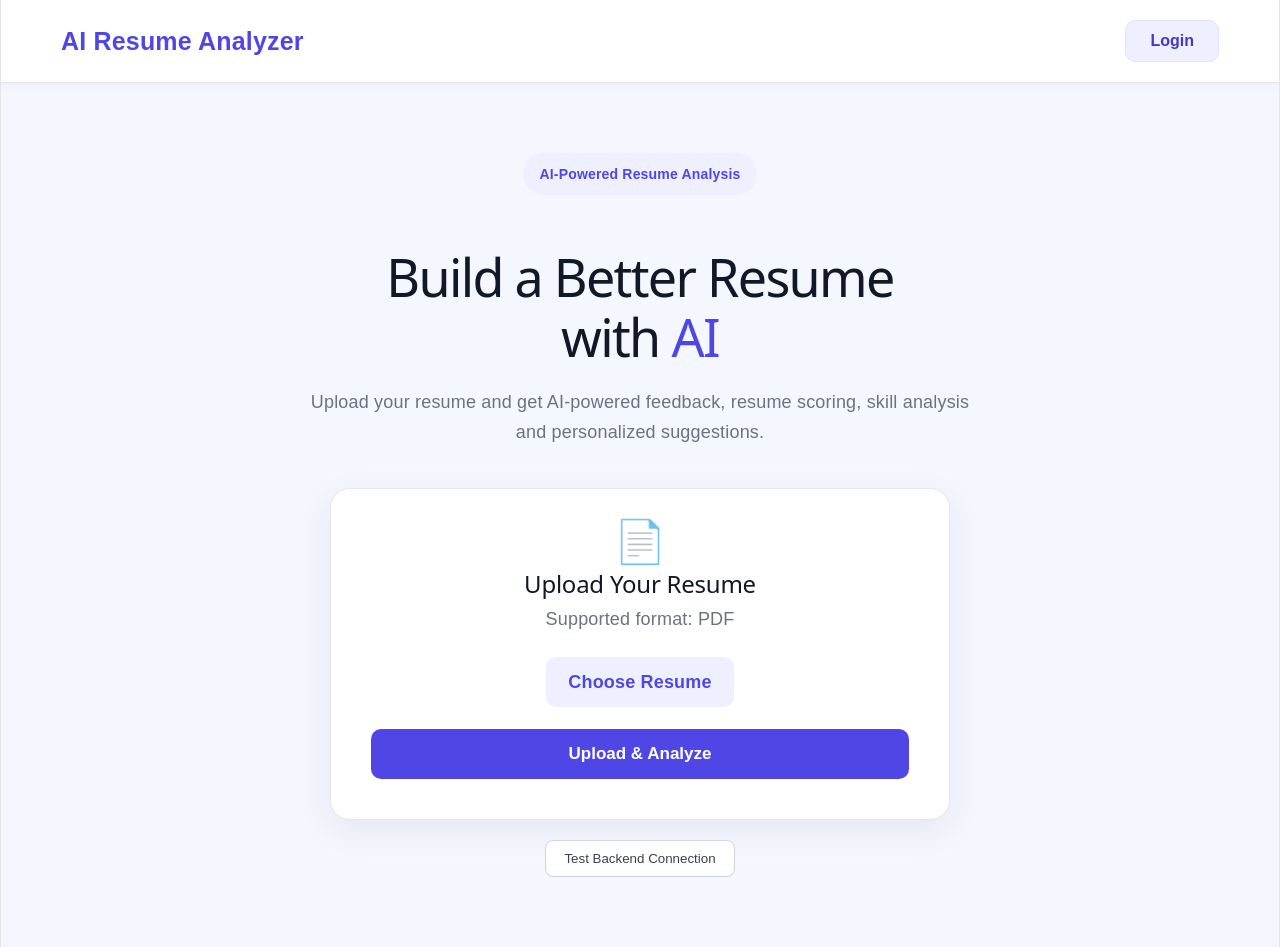
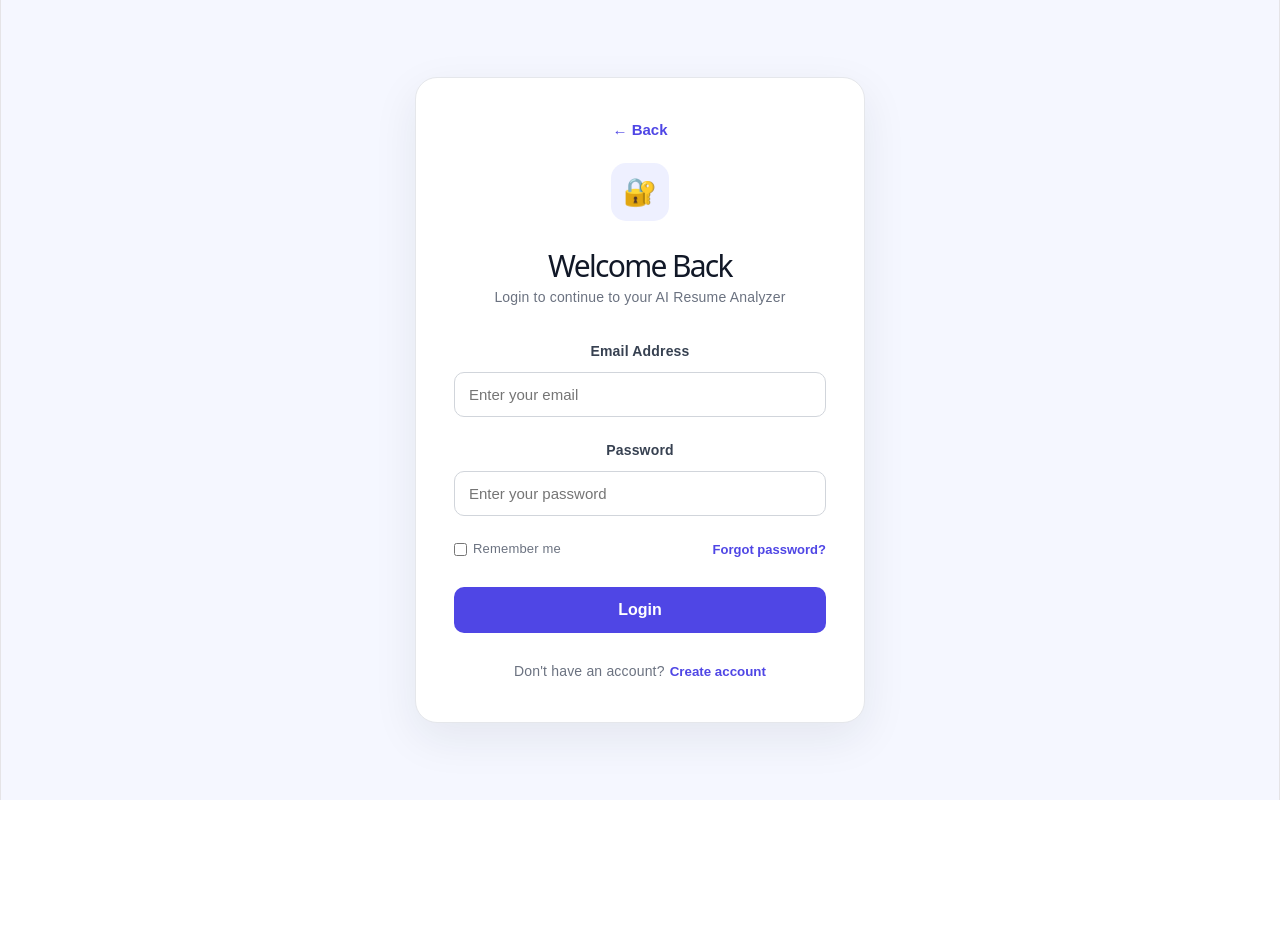
Before and after one commit to mayankkumar10248/AI-Resume-Analyzer, a React (Vite) app in the folder client/: page / in a window 1280 px wide. Both pictures are taken after a click on the button "Login". After the commit the page ends 800 px from the top, so only its background shows below. Built offline with nearby package versions, Linux system fonts and the light colour scheme.

Commit message:
Add login page UI

```diff
--- a/client/src/App.jsx
+++ b/client/src/App.jsx
@@ -1,13 +1,17 @@
  import { useState } from "react";
 import "./App.css";
+import Login from "./Login";
 
 function App() {
+  const [showLogin, setShowLogin] = useState(false);
+
   const [selectedFile, setSelectedFile] = useState(null);
   const [message, setMessage] = useState("");
   const [loading, setLoading] = useState(false);
   const [analysis, setAnalysis] = useState("");
   const [resumeText, setResumeText] = useState("");
 
+  // Select resume
   const handleFileChange = (event) => {
     const file = event.target.files[0];
 
@@ -19,11 +23,15 @@ function App() {
     setResumeText("");
   };
 
+  // Test backend
   const testBackend = async () => {
     try {
       setLoading(true);
 
-      const response = await fetch("http://localhost:5000/api/test");
+      const response = await fetch(
+        "http://localhost:5000/api/test"
+      );
+
       const data = await response.json();
 
       setMessage(data.message);
@@ -35,6 +43,7 @@ function App() {
     }
   };
 
+  // Upload resume
   const handleUpload = async () => {
     if (!selectedFile) {
       setMessage("Please select a resume first.");
@@ -48,6 +57,7 @@ function App() {
       setResumeText("");
 
       const formData = new FormData();
+
       formData.append("resume", selectedFile);
 
       const response = await fetch(
@@ -61,7 +71,9 @@ function App() {
       const data = await response.json();
 
       if (!response.ok) {
-        throw new Error(data.message || "Upload failed");
+        throw new Error(
+          data.message || "Upload failed"
+        );
       }
 
       setMessage(data.message);
@@ -77,16 +89,22 @@ function App() {
     }
   };
 
-  // Extract a section from the AI response
+  // Extract section from AI response
   const getSection = (title, nextTitles = []) => {
     if (!analysis) return "";
 
-    const escapedTitle = title.replace(/[.*+?^${}()|[\]\\]/g, "\\$&");
+    const escapedTitle = title.replace(
+      /[.*+?^${}()|[\]\\]/g,
+      "\\$&"
+    );
 
     let endPattern = nextTitles.length
       ? `(?=\\n\\s*(?:${nextTitles
           .map((item) =>
-            item.replace(/[.*+?^${}()|[\]\\]/g, "\\$&")
+            item.replace(
+              /[.*+?^${}()|[\]\\]/g,
+              "\\$&"
+            )
           )
           .join("|")})\\s*:?)`
       : "$";
@@ -101,6 +119,7 @@ function App() {
     return match ? match[1].trim() : "";
   };
 
+  // Convert section text into list items
   const cleanItems = (text) => {
     if (!text) return [];
 
@@ -114,14 +133,19 @@ function App() {
       .filter(Boolean);
   };
 
+  // Resume score
   const scoreMatch = analysis.match(
     /Resume Score\s*:\s*(\d+)/i
   );
 
-  const score = scoreMatch ? Number(scoreMatch[1]) : null;
+  const score = scoreMatch
+    ? Number(scoreMatch[1])
+    : null;
 
+  // Technical skills
   const technicalSkills = cleanItems(
     getSection("Technical Skills", [
+      "Soft Skills",
       "Strengths",
       "Weaknesses",
       "Missing Skills",
@@ -129,6 +153,17 @@ function App() {
     ])
   );
 
+  // Soft skills
+  const softSkills = cleanItems(
+    getSection("Soft Skills", [
+      "Strengths",
+      "Weaknesses",
+      "Missing Skills",
+      "Suggestions",
+    ])
+  );
+
+  // Strengths
   const strengths = cleanItems(
     getSection("Strengths", [
       "Weaknesses",
@@ -137,6 +172,7 @@ function App() {
     ])
   );
 
+  // Weaknesses
   const weaknesses = cleanItems(
     getSection("Weaknesses", [
       "Missing Skills",
@@ -144,26 +180,44 @@ function App() {
     ])
   );
 
+  // Missing skills
   const missingSkills = cleanItems(
-    getSection("Missing Skills", ["Suggestions"])
+    getSection("Missing Skills", [
+      "Suggestions",
+    ])
   );
 
+  // Suggestions
   const suggestions = cleanItems(
     getSection("Suggestions")
   );
+
+  // Show login page
+  if (showLogin) {
+    return (
+      <Login
+        onBack={() => setShowLogin(false)}
+      />
+    );
+  }
 
   return (
     <div className="app">
 
       {/* NAVBAR */}
       <header className="navbar">
+
         <div className="logo">
           AI Resume Analyzer
         </div>
 
-        <button className="login-button">
+        <button
+          className="login-button"
+          onClick={() => setShowLogin(true)}
+        >
           Login
         </button>
+
       </header>
 
       {/* HERO */}
@@ -194,11 +248,16 @@ function App() {
               📄
             </div>
 
-            <h2>Upload Your Resume</h2>
+            <h2>
+              Upload Your Resume
+            </h2>
 
-            <p>Supported format: PDF</p>
+            <p>
+              Supported format: PDF
+            </p>
 
             <label className="choose-file-button">
+
               Choose Resume
 
               <input
@@ -207,12 +266,20 @@ function App() {
                 hidden
                 onChange={handleFileChange}
               />
+
             </label>
 
             {selectedFile && (
               <div className="selected-file">
-                <span>Selected file</span>
-                <strong>{selectedFile.name}</strong>
+
+                <span>
+                  Selected file
+                </span>
+
+                <strong>
+                  {selectedFile.name}
+                </strong>
+
               </div>
             )}
 
@@ -269,6 +336,7 @@ function App() {
                 <div className="score-card">
 
                   <div>
+
                     <span className="card-label">
                       RESUME SCORE
                     </span>
@@ -277,6 +345,7 @@ function App() {
                       {score}
                       <span>/100</span>
                     </h3>
+
                   </div>
 
                   <div className="score-circle">
@@ -291,27 +360,80 @@ function App() {
                 <div className="result-card">
 
                   <div className="card-heading">
+
                     <span className="card-icon">
                       💻
                     </span>
 
                     <div>
-                      <h3>Technical Skills</h3>
+
+                      <h3>
+                        Technical Skills
+                      </h3>
+
                       <p>
                         Technologies detected in your resume
                       </p>
+
                     </div>
+
                   </div>
 
                   <div className="skills-container">
-                    {technicalSkills.map((skill, index) => (
+
+                    {technicalSkills.map(
+                      (skill, index) => (
                         <span
                           className="skill-tag"
                           key={index}
                         >
                           {skill}
                         </span>
-                    ))}
+                      )
+                    )}
+
+                  </div>
+
+                </div>
+              )}
+
+              {/* SOFT SKILLS */}
+              {softSkills.length > 0 && (
+                <div className="result-card">
+
+                  <div className="card-heading">
+
+                    <span className="card-icon">
+                      🧠
+                    </span>
+
+                    <div>
+
+                      <h3>
+                        Soft Skills
+                      </h3>
+
+                      <p>
+                        Personal and professional skills
+                      </p>
+
+                    </div>
+
+                  </div>
+
+                  <div className="skills-container">
+
+                    {softSkills.map(
+                      (skill, index) => (
+                        <span
+                          className="skill-tag"
+                          key={index}
+                        >
+                          {skill}
+                        </span>
+                      )
+                    )}
+
                   </div>
 
                 </div>
@@ -322,28 +444,46 @@ function App() {
                 <div className="result-card">
 
                   <div className="card-heading">
+
                     <span className="card-icon">
                       💪
                     </span>
 
                     <div>
-                      <h3>Strengths</h3>
+
+                      <h3>
+                        Strengths
+                      </h3>
+
                       <p>
                         What your resume does well
                       </p>
+
                     </div>
+
                   </div>
 
                   <div className="item-list">
-                    {strengths.map((item, index) => (
+
+                    {strengths.map(
+                      (item, index) => (
                         <div
                           className="analysis-item"
                           key={index}
                         >
-                        <span>✓</span>
-                        <p>{item}</p>
+
+                          <span>
+                            ✓
+                          </span>
+
+                          <p>
+                            {item}
+                          </p>
+
                         </div>
-                    ))}
+                      )
+                    )}
+
                   </div>
 
                 </div>
@@ -354,28 +494,46 @@ function App() {
                 <div className="result-card">
 
                   <div className="card-heading">
+
                     <span className="card-icon">
                       ⚠️
                     </span>
 
                     <div>
-                      <h3>Weaknesses</h3>
+
+                      <h3>
+                        Weaknesses
+                      </h3>
+
                       <p>
                         Areas that could be improved
                       </p>
+
                     </div>
+
                   </div>
 
                   <div className="item-list">
-                    {weaknesses.map((item, index) => (
+
+                    {weaknesses.map(
+                      (item, index) => (
                         <div
                           className="analysis-item"
                           key={index}
                         >
-                        <span>•</span>
-                        <p>{item}</p>
+
+                          <span>
+                            •
+                          </span>
+
+                          <p>
+                            {item}
+                          </p>
+
                         </div>
-                    ))}
+                      )
+                    )}
+
                   </div>
 
                 </div>
@@ -386,27 +544,38 @@ function App() {
                 <div className="result-card">
 
                   <div className="card-heading">
+
                     <span className="card-icon">
                       🎯
                     </span>
 
                     <div>
-                      <h3>Missing Skills</h3>
+
+                      <h3>
+                        Missing Skills
+                      </h3>
+
                       <p>
                         Skills worth adding to your profile
                       </p>
+
                     </div>
+
                   </div>
 
                   <div className="skills-container">
-                    {missingSkills.map((skill, index) => (
+
+                    {missingSkills.map(
+                      (skill, index) => (
                         <span
                           className="missing-tag"
                           key={index}
                         >
                           {skill}
                         </span>
-                    ))}
+                      )
+                    )}
+
                   </div>
 
                 </div>
@@ -417,28 +586,46 @@ function App() {
                 <div className="result-card">
 
                   <div className="card-heading">
+
                     <span className="card-icon">
                       💡
                     </span>
 
                     <div>
-                      <h3>Suggestions</h3>
+
+                      <h3>
+                        Suggestions
+                      </h3>
+
                       <p>
                         Personalized recommendations
                       </p>
+
                     </div>
+
                   </div>
 
                   <div className="item-list">
-                    {suggestions.map((item, index) => (
+
+                    {suggestions.map(
+                      (item, index) => (
                         <div
                           className="analysis-item"
                           key={index}
                         >
-                        <span>→</span>
-                        <p>{item}</p>
+
+                          <span>
+                            →
+                          </span>
+
+                          <p>
+                            {item}
+                          </p>
+
                         </div>
-                    ))}
+                      )
+                    )}
+
                   </div>
 
                 </div>
@@ -446,13 +633,16 @@ function App() {
 
               {/* FALLBACK */}
               {!technicalSkills.length &&
+                !softSkills.length &&
                 !strengths.length &&
                 !weaknesses.length &&
                 !missingSkills.length &&
                 !suggestions.length && (
                   <div className="result-card">
 
-                    <h3>AI Analysis</h3>
+                    <h3>
+                      AI Analysis
+                    </h3>
 
                     <pre className="analysis-content">
                       {analysis}
--- /dev/null
+++ b/client/src/Login.css
@@ -0,0 +1,154 @@
+.login-page {
+  min-height: 100vh;
+  display: flex;
+  justify-content: center;
+  align-items: center;
+  padding: 30px 20px;
+  background: #f5f7ff;
+}
+
+.login-card {
+  width: 100%;
+  max-width: 450px;
+  padding: 38px;
+  background: #ffffff;
+  border: 1px solid #e5e7eb;
+  border-radius: 22px;
+  box-shadow: 0 15px 45px rgba(31, 41, 55, 0.08);
+}
+
+.back-button {
+  border: none;
+  background: transparent;
+  color: #4f46e5;
+  font-size: 15px;
+  font-weight: 600;
+  cursor: pointer;
+  padding: 0;
+  margin-bottom: 25px;
+}
+
+.login-header {
+  text-align: center;
+  margin-bottom: 30px;
+}
+
+.login-icon {
+  width: 58px;
+  height: 58px;
+  margin: 0 auto 15px;
+  display: flex;
+  align-items: center;
+  justify-content: center;
+  background: #eef0ff;
+  border-radius: 15px;
+  font-size: 27px;
+}
+
+.login-header h1 {
+  margin-bottom: 8px;
+  color: #111827;
+  font-size: 30px;
+}
+
+.login-header p {
+  color: #6b7280;
+  font-size: 14px;
+  line-height: 1.5;
+}
+
+.form-group {
+  margin-bottom: 20px;
+}
+
+.form-group label {
+  display: block;
+  margin-bottom: 8px;
+  color: #374151;
+  font-size: 14px;
+  font-weight: 600;
+}
+
+.form-group input {
+  width: 100%;
+  padding: 13px 14px;
+  border: 1px solid #d1d5db;
+  border-radius: 10px;
+  outline: none;
+  font-size: 15px;
+  color: #111827;
+  transition: 0.2s;
+}
+
+.form-group input:focus {
+  border-color: #4f46e5;
+  box-shadow: 0 0 0 3px rgba(79, 70, 229, 0.1);
+}
+
+.login-options {
+  display: flex;
+  justify-content: space-between;
+  align-items: center;
+  margin-bottom: 25px;
+  font-size: 13px;
+}
+
+.remember-me {
+  display: flex;
+  align-items: center;
+  gap: 6px;
+  color: #6b7280;
+}
+
+.remember-me input {
+  accent-color: #4f46e5;
+}
+
+.forgot-button {
+  border: none;
+  background: transparent;
+  color: #4f46e5;
+  cursor: pointer;
+  font-size: 13px;
+  font-weight: 600;
+}
+
+.login-submit {
+  width: 100%;
+  padding: 14px;
+  border: none;
+  border-radius: 10px;
+  background: #4f46e5;
+  color: white;
+  font-size: 16px;
+  font-weight: 600;
+  cursor: pointer;
+  transition: 0.2s;
+}
+
+.login-submit:hover {
+  background: #3730a3;
+  transform: translateY(-1px);
+}
+
+.signup-text {
+  margin-top: 25px;
+  text-align: center;
+  color: #6b7280;
+  font-size: 14px;
+}
+
+.signup-text button {
+  border: none;
+  background: transparent;
+  color: #4f46e5;
+  font-weight: 600;
+  cursor: pointer;
+  margin-left: 5px;
+}
+
+@media (max-width: 500px) {
+  .login-card {
+    padding: 28px 22px;
+  }
+}
--- /dev/null
+++ b/client/src/Login.jsx
@@ -0,0 +1,117 @@
+import { useState } from "react";
+import "./Login.css";
+
+function Login({ onBack }) {
+  const [email, setEmail] = useState("");
+  const [password, setPassword] = useState("");
+
+  const handleSubmit = (event) => {
+    event.preventDefault();
+
+    console.log("Login details:", {
+      email,
+      password,
+    });
+
+    alert("Login functionality will be connected soon.");
+  };
+
+  return (
+    <div className="login-page">
+
+      <div className="login-card">
+
+        <button
+          className="back-button"
+          onClick={onBack}
+        >
+          ← Back
+        </button>
+
+        <div className="login-header">
+          <div className="login-icon">
+            🔐
+          </div>
+
+          <h1>Welcome Back</h1>
+
+          <p>
+            Login to continue to your AI Resume Analyzer
+          </p>
+        </div>
+
+        <form onSubmit={handleSubmit}>
+
+          <div className="form-group">
+            <label>Email Address</label>
+
+            <input
+              type="email"
+              placeholder="Enter your email"
+              value={email}
+              onChange={(event) =>
+                setEmail(event.target.value)
+              }
+              required
+            />
+          </div>
+
+          <div className="form-group">
+            <label>Password</label>
+
+            <input
+              type="password"
+              placeholder="Enter your password"
+              value={password}
+              onChange={(event) =>
+                setPassword(event.target.value)
+              }
+              required
+            />
+          </div>
+
+          <div className="login-options">
+            <label className="remember-me">
+              <input type="checkbox" />
+              Remember me
+            </label>
+
+            <button
+              type="button"
+              className="forgot-button"
+              onClick={() =>
+                alert("Password reset will be added later.")
+              }
+            >
+              Forgot password?
+            </button>
+          </div>
+
+          <button
+            type="submit"
+            className="login-submit"
+          >
+            Login
+          </button>
+
+        </form>
+
+        <div className="signup-text">
+          Don't have an account?
+          <button
+            type="button"
+            onClick={() =>
+              alert("Registration will be added next.")
+            }
+          >
+            Create account
+          </button>
+        </div>
+
+      </div>
+
+    </div>
+  );
+}
+
+export default Login;
```
Lines whose indentation alone changed are shown as unchanged.
